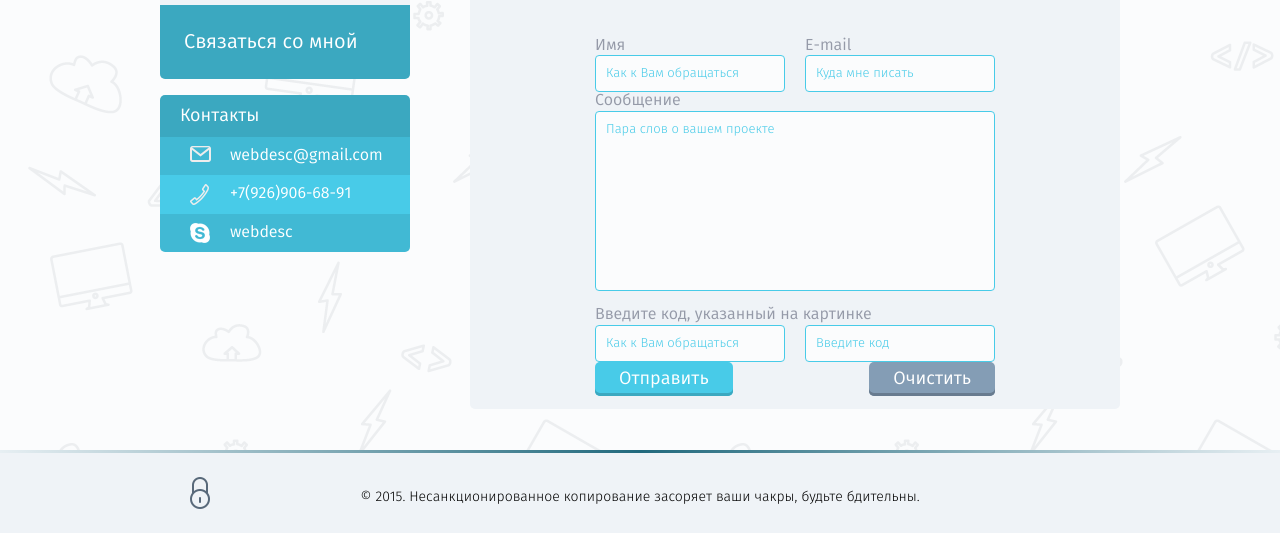
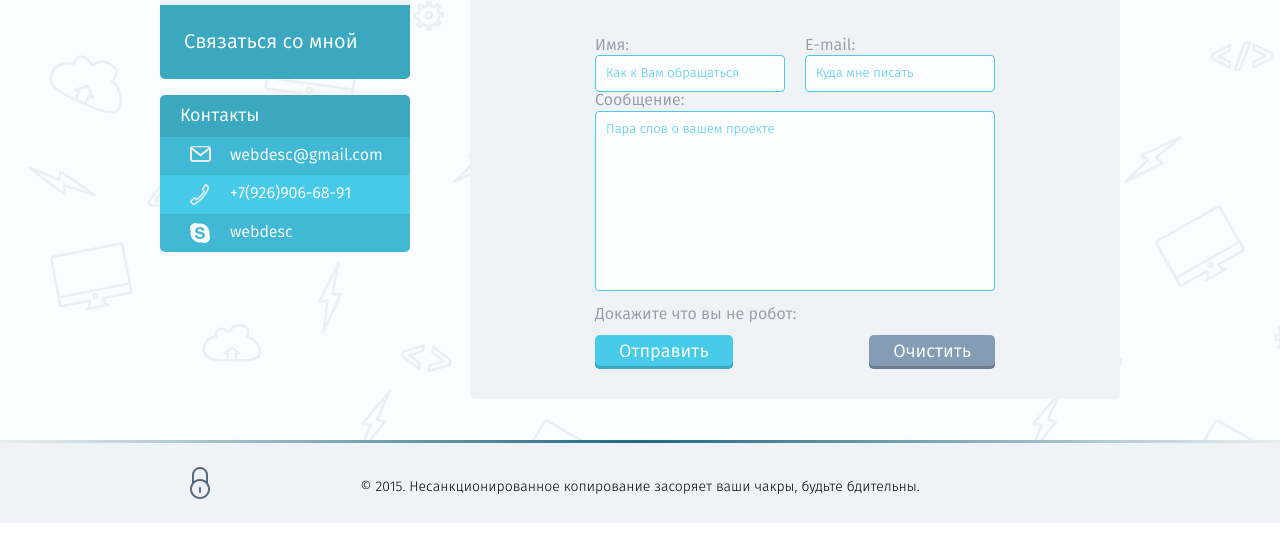
Before and after one commit to webdesc/loftscholl.portfolio, a website: page app/contacts.html in a window 1280 px wide. Shown: the part 287-820 px from the top of the page. Drawn offline with nearby package versions, Linux system fonts and the light colour scheme.

Commit message:
fix bugs IE8 (popup), add captcha

```diff
--- a/app/contacts.html
+++ b/app/contacts.html
@@ -44,35 +44,28 @@
 							<form action="#" method="POST" class="form-content">
 								<div class="form-field form-field-cols-2">
 									<div class="field-col-item">
-										<label class="form-label">Имя</label>
+										<label class="form-label">Имя:</label>
 										<div class="form-control">
 											<input type="text" class="form-input" placeholder="Как к Вам обращаться">
 										</div>
 									</div>
 									<div class="field-col-item">
-										<label class="form-label">E-mail</label>
+										<label class="form-label">E-mail:</label>
 										<div class="form-control">
 											<input type="text" class="form-input" placeholder="Куда мне писать">
 										</div>
 									</div>
 								</div>
 								<div class="form-field">
-									<label class="form-label">Сообщение</label>
+									<label class="form-label">Сообщение:</label>
 									<div class="form-control">
 										<textarea class="form-input form-textarea-big" placeholder="Пара слов о вашем проекте"></textarea>
 									</div>
 								</div>
-								<div class="form-field form-field-cols-2">
-									<label class="form-label">Введите код, указанный на картинке</label>
-									<div class="field-col-item">
-										<div class="form-control">
-											<input type="text" class="form-input" placeholder="Как к Вам обращаться">
-										</div>
-									</div>
-									<div class="field-col-item">
-										<div class="form-control">
-											<input type="text" class="form-input" placeholder="Введите код">
-										</div>
+								<div class="form-field">
+									<label class="form-label">Докажите что вы не робот:</label>
+									<div class="form-control">
+										<div class="g-recaptcha" data-sitekey="6LchFggTAAAAAGM7jUwnZV9-5Ow7XgENbfTXnnGb"></div>
 									</div>
 								</div>
 								<div class="form-field form-field-cols-2 form-field-submit">
@@ -131,5 +124,7 @@
 	<script type="text/javascript" src="bower/jquery/dist/jquery.min.js"></script>
 	<script type="text/javascript" src="js/app.js"></script>
 	<script type="text/javascript" src="js/main.js"></script>
+	<script src="https://www.google.com/recaptcha/api.js" async defer></script>
+	<div class="g-recaptcha" data-sitekey="your_site_key"></div>
 </body>
 </html>
--- a/app/css/bundle.css
+++ b/app/css/bundle.css
@@ -143,6 +143,7 @@ textarea {
   border: 1px solid #48cbe8;
   background-color: #fbfcfd;
   outline: none;
+  white-space: nowrap;
 }
 
 .form-input::-webkit-input-placeholder {
@@ -959,6 +960,7 @@ a:hover {
   right: 0;
   top: 0;
   bottom: 0;
+  background-color: #666;
   background-color: rgba(0,0,0,0.7);
   z-index: 1000;
 }
--- a/bower.json
+++ b/bower.json
@@ -6,6 +6,7 @@
     "jquery": "~2.1.4"
   },
   "devDependencies": {
-    "modernizer": "~2.8.2"
+    "modernizer": "~2.8.2",
+    "jquery": "1.11"
   }
 }
--- a/css/forms.css
+++ b/css/forms.css
@@ -62,6 +62,7 @@ textarea { resize: none; }
 	border: 1px solid #48cbe8;
 	background-color: #fbfcfd;
 	outline: none;
+	white-space: nowrap;
 }
 .form-input::-webkit-input-placeholder { color: #48cbe8; }
 .form-input:-moz-placeholder { color: #48cbe8; }
--- a/css/modals.css
+++ b/css/modals.css
@@ -3,6 +3,7 @@
 	position: fixed;
 	opacity: 0;
 	left: 0; right: 0; top: 0; bottom: 0;
+	background-color: #666;
 	background-color: rgba(0,0,0,0.7);
 	z-index: 1000;
 }
```
Also changed, not shown: app/js/app.js (+15 -0 lines), app/portfolio.html (+2 -2 lines), app/css/bundle.min.css.
